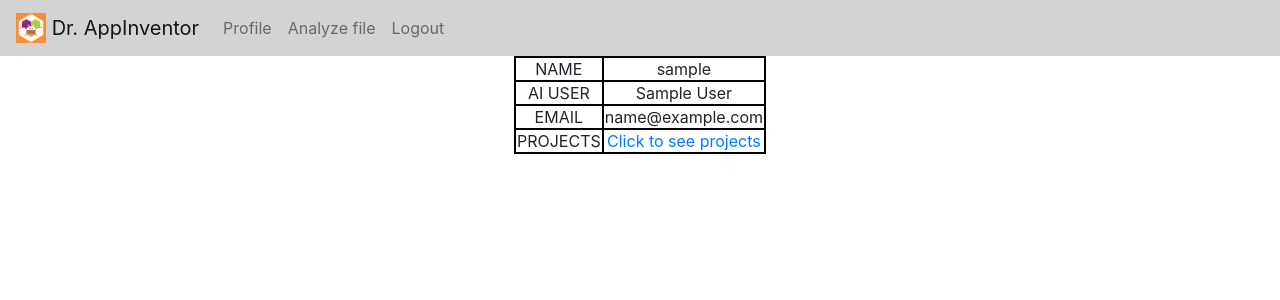
After one commit to apologizefor/dr-app-inventor, a Django app: page /profile/ in a window 1280 px wide. The commit adds this page. Shown: the top 300 px of the page. Run offline with Django 3.2, Linux system fonts and the light colour scheme; a user stored in the database is signed in; tables that the repository leaves empty hold one stand-in row (values such as "Sample post"); some libraries are stand-ins or nearby versions.

Commit message:
Including UserModel and authentication

```diff
--- a/appDrAI/admin.py
+++ b/appDrAI/admin.py
@@ -1,5 +1,5 @@
 from django.contrib import admin
-from .models import DataModel
+from .models import *
 from .forms import DataForm
 
 class AdminDataModel(admin.ModelAdmin):
@@ -11,3 +11,4 @@ class AdminDataModel(admin.ModelAdmin):
 
 
 admin.site.register(DataModel, AdminDataModel)
+admin.site.register(UserModel)
--- a/appDrAI/models.py
+++ b/appDrAI/models.py
@@ -1,14 +1,39 @@
 from django.db import models
 from django.utils import timezone
+from django.contrib.auth.models import User
 
 class AiaFile(models.Model):
     aia_file = models.FileField()
     def __str__(self): #python3
         return self.name
 
+class UserModel(models.Model):
+    id_number = models.AutoField(primary_key=True)
+    user = models.OneToOneField(User)
+    #projects = models.ForeignKey('UserModel',on_delete=models.CASCADE,null=True,blank=True)
+    ainame = models.CharField(max_length=20)
+
+    def addUser(self,data):
+        new_user = User.objects.create_user(data['username'],data['email'],
+                    data['password1'])
+        new_user.save()
+        self.user_id = new_user.pk
+        self.ainame = data['app_inventor_name']
+        self.save()
+
+    def loadUserModel(self):
+        data = {"name":self.user.username,"ainame":self.ainame,
+                "email":self.user.email}
+
+        return data
+
+    def __str__(self):
+        return self.ainame
+
 class DataModel(models.Model):
-    id_number = models.IntegerField(primary_key=True)
+    id_number = models.AutoField(primary_key=True)
     name = models.CharField(max_length=200)
+    author = models.ForeignKey('UserModel',on_delete=models.CASCADE,null=True,blank=True)
     screens = models.IntegerField()
     naming = models.FloatField()
     cond_if = models.IntegerField()
@@ -24,9 +49,13 @@ class DataModel(models.Model):
     def __str__(self): #python3
         return self.name
 
-    def saveData(self,data,name):
-        self.id_number=len(DataModel.objects.all())
+    def loadNameID(self):
+        data = {'name':self.name, 'pk':self.pk}
+        return data
+
+    def saveData(self,data,name,user_id):
         self.name= name
+        self.author_id = user_id
         self.screens= data['scr']
         self.naming= data['naming']
         self.cond_if= data['if']
--- a/appDrAI/static/css/appDrAI.css
+++ b/appDrAI/static/css/appDrAI.css
@@ -1,47 +1,32 @@
-.page-header {
-        background-color: #ff9400;
-        margin-top: 0;
-        padding: 20px 20px 20px 40px;
-    }
+.formulario{
+  display: inline-block;
+  text-align: left;
+}
 
-    .page-header h1, .page-header h1 a, .page-header h1 a:visited, .page-header h1 a:active {
-        color: #ffffff;
-        font-size: 36pt;
-        text-decoration: none;
-    }
+p.error{
+  color: red;
+}
 
-    .content {
-        margin-left: 40px;
-    }
+nav.bg{
+  background-color: lightgray;
+}
 
-    h1, h2, h3, h4 {
-        font-family: 'Lobster', cursive;
-    }
 
-    .date {
-        float: right;
-        color: #828282;
-    }
+.propia{
+  opacity: 100;
+  position: relative;
+}
 
-    .save {
-        float: right;
-    }
+tr{
+  text-align: center;
+  border: 2px solid black;
 
-    .post-form textarea, .post-form input {
-        width: 100%;
-    }
-
-    .top-menu, .top-menu:hover, .top-menu:visited {
-        color: #ffffff;
-        float: right;
-        font-size: 26pt;
-        margin-right: 20px;
-    }
-
-    .post {
-        margin-bottom: 70px;
-    }
-
-    .post h1 a, .post h1 a:visited {
-        color: #000000;
-    }
+}
+td{
+  text-align: center;
+  border: 2px solid black;
+}
+th{
+  text-align: center;
+  border: 2px solid black;
+}
--- /dev/null
+++ b/appDrAI/templates/appDrAI/profile.html
@@ -0,0 +1,25 @@
+{% extends 'base.html' %}
+
+{% block content %}
+
+
+<table align="center" style="width: 50%;">
+  <tr>
+    <td>NAME</td>
+    <td>{{ name }}</td>
+  </tr>
+  <tr>
+    <td>AI USER</td>
+    <td>{{ ainame }}</td>
+  </tr>
+  <tr>
+    <td>EMAIL</td>
+    <td>{{ email }}</td>
+  </tr>
+  <tr>
+    <td>PROJECTS</td>
+    <td><a href="./projects">Click to see projects</a></td>
+  </tr>
+</table>
+
+{% endblock %}
--- a/appDrAI/templates/base.html
+++ b/appDrAI/templates/base.html
@@ -2,20 +2,67 @@
 <html>
       <head>
           <title>DR. APP INVENTOR</title>
-          <link rel="stylesheet" href="//maxcdn.bootstrapcdn.com/bootstrap/3.2.0/css/bootstrap.min.css">
-          <link rel="stylesheet" href="//maxcdn.bootstrapcdn.com/bootstrap/3.2.0/css/bootstrap-theme.min.css">
-          <link rel="stylesheet" href="{% static 'css/appDrAI.css' %}">
+          <link rel="stylesheet" href="https://maxcdn.bootstrapcdn.com/bootstrap/4.0.0/css/bootstrap.min.css" integrity="sha384-Gn5384xqQ1aoWXA+058RXPxPg6fy4IWvTNh0E263XmFcJlSAwiGgFAW/dAiS6JXm" crossorigin="anonymous">
+          <script src="https://code.jquery.com/jquery-3.2.1.slim.min.js" integrity="sha384-KJ3o2DKtIkvYIK3UENzmM7KCkRr/rE9/Qpg6aAZGJwFDMVNA/GpGFF93hXpG5KkN" crossorigin="anonymous"></script>
+          <script src="https://cdnjs.cloudflare.com/ajax/libs/popper.js/1.12.9/umd/popper.min.js" integrity="sha384-ApNbgh9B+Y1QKtv3Rn7W3mgPxhU9K/ScQsAP7hUibX39j7fakFPskvXusvfa0b4Q" crossorigin="anonymous"></script>
+          <script src="https://maxcdn.bootstrapcdn.com/bootstrap/4.0.0/js/bootstrap.min.js" integrity="sha384-JZR6Spejh4U02d8jOt6vLEHfe/JQGiRRSQQxSfFWpi1MquVdAyjUar5+76PVCmYl" crossorigin="anonymous"></script>
           <link href="https://fonts.googleapis.com/css?family=Lobster&subset=latin,latin-ext" rel="stylesheet" type="text/css">
-          <link rel="icon" href="/static/AI2Companion-Icon.png">
+          <link rel="icon" href="{% static 'AI2Companion-Icon.png' %}">
+          <link rel="stylesheet" href="{% static 'css/appDrAI.css'%}">
+          {% block head_css %}
+          {% endblock %}
       </head>
       <body>
-        <div class="page-header">
-            <h1><a href="/">Dr. App Inventor</a></h1>
+      <nav class="navbar navbar-expand-lg navbar-light bg">
+        <a class="navbar-brand" href="/">
+        <img src="/static/AI2Companion-Icon.png" width="30" height="30" class="d-inline-block align-top" alt="">
+        Dr. AppInventor
+        </a>
+        <button class="navbar-toggler" type="button" data-toggle="collapse" data-target="#navbarSupportedContent" aria-controls="navbarSupportedContent" aria-expanded="false" aria-label="Toggle navigation">
+          <span class="navbar-toggler-icon"></span>
+        </button>
+
+        <div class="collapse navbar-collapse" id="navbarSupportedContent">
+          <ul class="navbar-nav mr-auto">
+            {% if request.user.is_authenticated %}
+            <li class="nav-item">
+              <a class="nav-link" href="/profile">Profile</a>
+            </li>
+            <li class="nav-item">
+                <a class="nav-link" href="/uploads">Analyze file</a>
+            </li>
+            <li class="nav-item">
+              <a class="nav-link" href="/registration/logout">Logout</a>
+            </li>
+            {% else %}
+            <li class="nav-item">
+                <a class="nav-link" href="/registration/login">Login</a>
+            </li>
+            <li class="nav-item">
+                <a class="nav-link" href="/registration">Register</a>
+            </li>
+            {% endif %}
+      <!--
+            <li class="nav-item dropdown">
+              <a class="nav-link dropdown-toggle" href="#" id="navbarDropdown" role="button" data-toggle="dropdown" aria-haspopup="true" aria-expanded="false">
+                Dropdown
+              </a>
+              <div class="dropdown-menu" aria-labelledby="navbarDropdown">
+                <a class="dropdown-item" href="#">Action</a>
+                <a class="dropdown-item" href="#">Another action</a>
+                <div class="dropdown-divider"></div>
+                <a class="dropdown-item" href="#">Something else here</a>
+              </div>
+            </li>
+      -->
+          </ul>
         </div>
+      </nav>
 
-        <div class="content container">
-            <div class="row">
-                <div>
+
+        <div style="display:inline;text-align:center">
+            <div>
+                <div style="display:inline-block">
                     {% block content %}
                     {% endblock %}
                 </div>
--- a/appDrAI/urls.py
+++ b/appDrAI/urls.py
@@ -2,7 +2,13 @@ from django.conf.urls import include, url
 from . import views
 
 urlpatterns = [
-    url(r'^$', views.file_form_page),
-    url(r'projects/results/(?P<pk>[0-9]+)/$', views.showResults, name='results'),
+    url(r'^$', views.main_view,name='main'),
+    url(r'uploads/$', views.file_form_page,name='upload'),
+    url(r'projects/$', views.projects_views,name='projects'),
+    url(r'profile/projects/(?P<pk>[0-9]+)/$', views.showResults, name='results'),
     url(r'(?P<pk>[0-9]+)/bad-naming$', views.showBN, name='bad-naming'),
+    url(r'profile/$',views.profile_view, name="profile"),
+    url(r'registration/$',views.create_user,name="registration"),
+    url(r'registration/login/$', views.login_page, name="login"),
+    url(r'registration/logout/$', views.logout_page, name="logout"),
 ]
--- a/appDrAI/views.py
+++ b/appDrAI/views.py
@@ -6,6 +6,33 @@ from .forms import *
 from django.shortcuts import redirect
 from .appInstructor import *
 from django.conf import settings
+from django.contrib.auth import authenticate, login, logout
+from django.contrib.auth.forms import AuthenticationForm
+
+def main_view(request):
+    return render(request, 'appDrAI/main.html',{})
+
+def profile_view(request):
+    if request.method == "GET":
+        user = UserModel.objects.get(user_id=request.user.id)
+        user_data = user.loadUserModel()
+        proj =  DataModel.objects.filter(author_id=user.user_id)
+        proj_data = []
+        for element in proj:
+            proj_data.append(element.loadNameID())
+        return render(request, 'appDrAI/profile.html', user_data)
+
+def projects_views(request):
+    if request.method == "GET":
+        user = UserModel.objects.get(user_id=request.user.id)
+        proj =  DataModel.objects.filter(author_id=user.user_id)
+        proj_data = []
+        for element in proj:
+            proj_data.append(element)
+        context = {}
+        if len(proj_data) > 0:
+            context['proj_data']= proj_data
+        return render(request, 'appDrAI/projects.html', context)
 
 def file_form_page(request):
     if request.method == "GET":
@@ -23,9 +50,43 @@ def file_form_page(request):
                         'events':ev, 'while':loop['while'], 'for_range':loop['range'],
                         'for_list':loop['list'],'proc':proc,'lists':lists,}
                 project = DataModel()
-                project.saveData(data,f.name)
+                project.saveData(data,f.name,request.user.id)
                 return redirect('results',pk=project.id_number)
     return render(request, 'appDrAI/upload.html',{'form': form})
+
+
+def create_user(request):
+    if request.method == "GET":
+        form = UserForm()
+        return render(request, 'appDrAI/registration.html',{'form': form})
+    if request.method == "POST":
+        form = UserForm(request.POST)
+        if form.is_valid():
+            user = UserModel()
+            user.addUser(request.POST)
+            #return redirect('main')
+            return redirect('login')
+    return render(request, 'appDrAI/registration.html',{'form': form})
+
+
+def login_page(request):
+    if request.method == "GET":
+        form = AuthenticationForm()
+        return render(request, 'appDrAI/registration.html',{'form': form})
+    if request.method == "POST":
+        username = request.POST['username']
+        password = request.POST['password']
+        user = authenticate(username=username, password=password)
+        if user is not None:
+            login(request,user)
+            return redirect('upload')
+        else:
+            form = AuthenticationForm()
+            return render(request, 'appDrAI/registration.html',{'form': form, 'error': True})
+
+def logout_page(request):
+    logout(request)
+    return redirect('main')
 
 def showResults(request,pk):
     project = get_object_or_404(DataModel, pk=pk)
```
Also changed, not shown: appDrAI/forms.py (+13 -1 lines), appDrAI/templates/appDrAI/main.html (added, +14 -0 lines), appDrAI/templates/appDrAI/projects.html (added, +11 -0 lines), appDrAI/templates/appDrAI/registration.html (added, +21 -0 lines), appDrAI/templates/appDrAI/results.html (+0 -16 lines), appDrAI/templates/appDrAI/upload.html (+20 -11 lines), appDrAI/migrations/0007_auto_20180204_2117.py (added).
